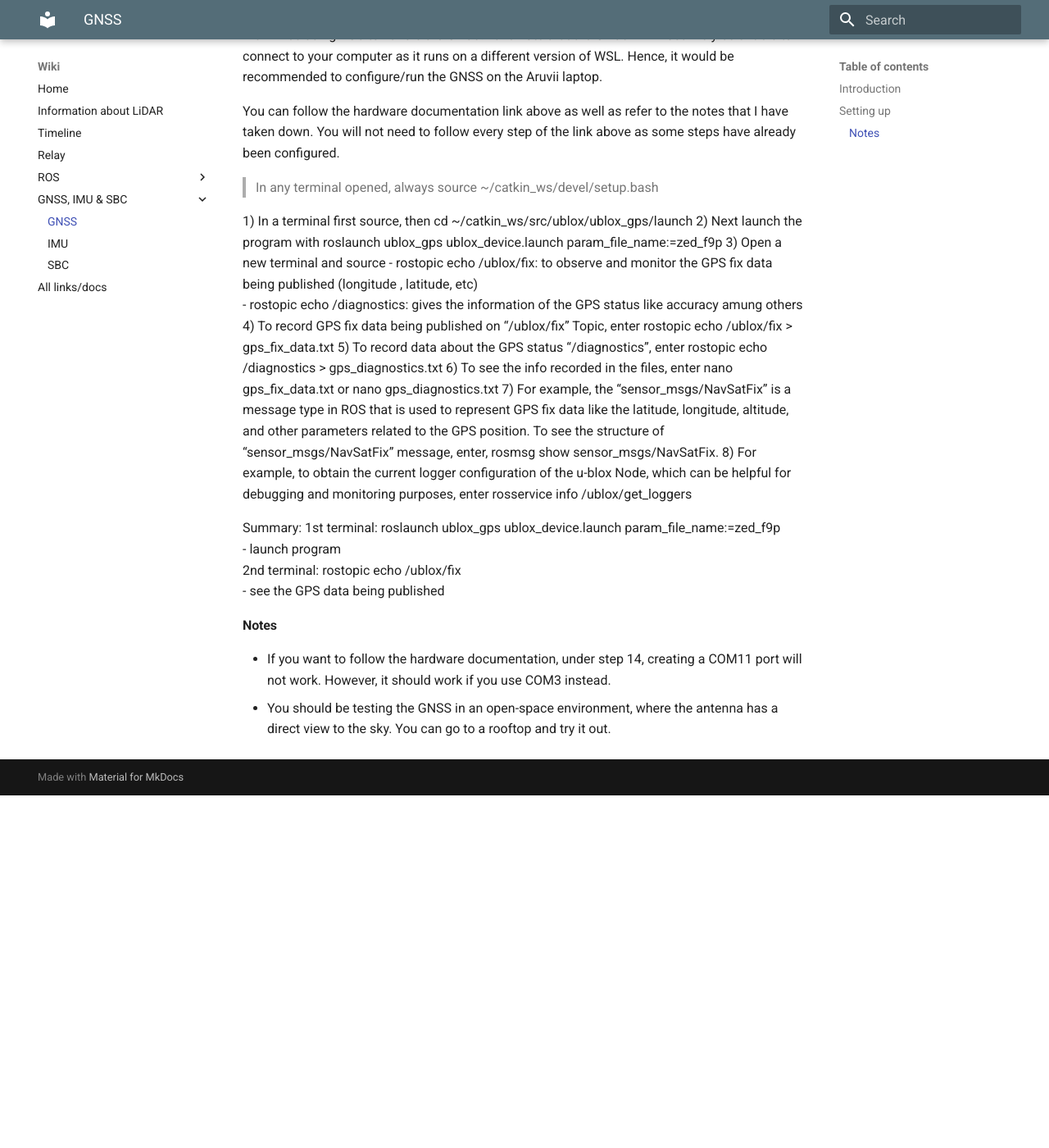
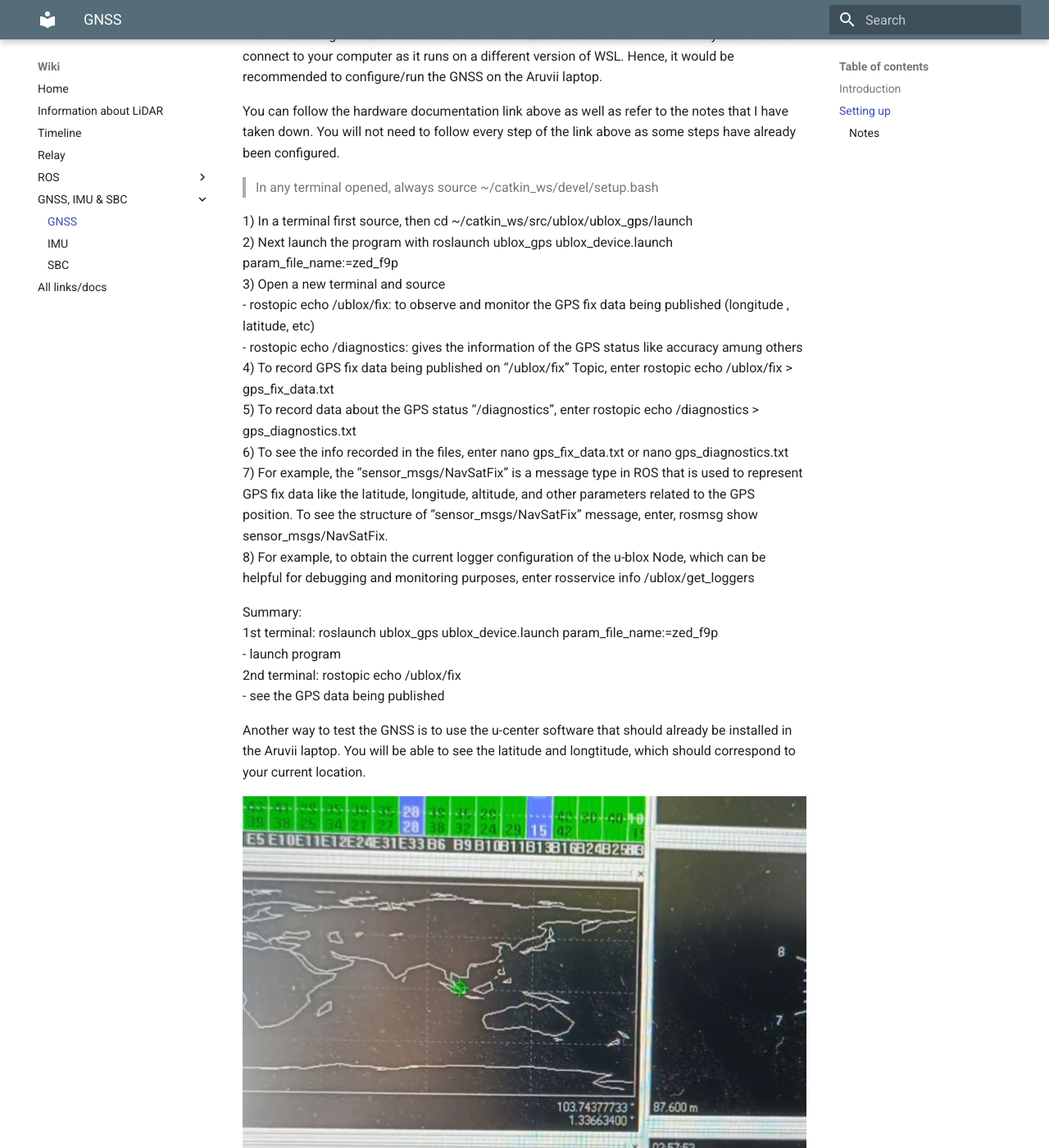
Before and after one commit to 23mel/mkdocs, an MkDocs documentation site: the page built from docs/gnss.md, in a window 1280 px wide and 1400 px high, scrolled down 1264 px. Shown: the whole window at 82% size. Built offline with MkDocs 1.6.1 and Material for MkDocs 9.7.7, drawn with Linux system fonts in a browser that asks for light colours; before the commit the page ends 2234 px from its top, so only the background shows below that.

Commit message:
Commit changes

```diff
--- a/docs/gnss.md
+++ b/docs/gnss.md
@@ -35,6 +35,10 @@
 2nd terminal: rostopic echo /ublox/fix
 	- see the GPS data being published
 
+Another way to test the GNSS is to use the u-center software that should already be installed in the Aruvii laptop. You will be able to see the latitude and longtitude, which should correspond to your current location.
+
+![image](assets/gnss_test.jpg)
+
 #### Notes
 - If you want to follow the hardware documentation, under step 14, creating a COM11 port will not work. However, it should work if you use COM3 instead.
 - You should be testing the GNSS in an open-space environment, where the antenna has a direct view to the sky. You can go to a rooftop and try it out.
```
Also changed, not shown: docs/assets/gnss_test.jpg (added).
